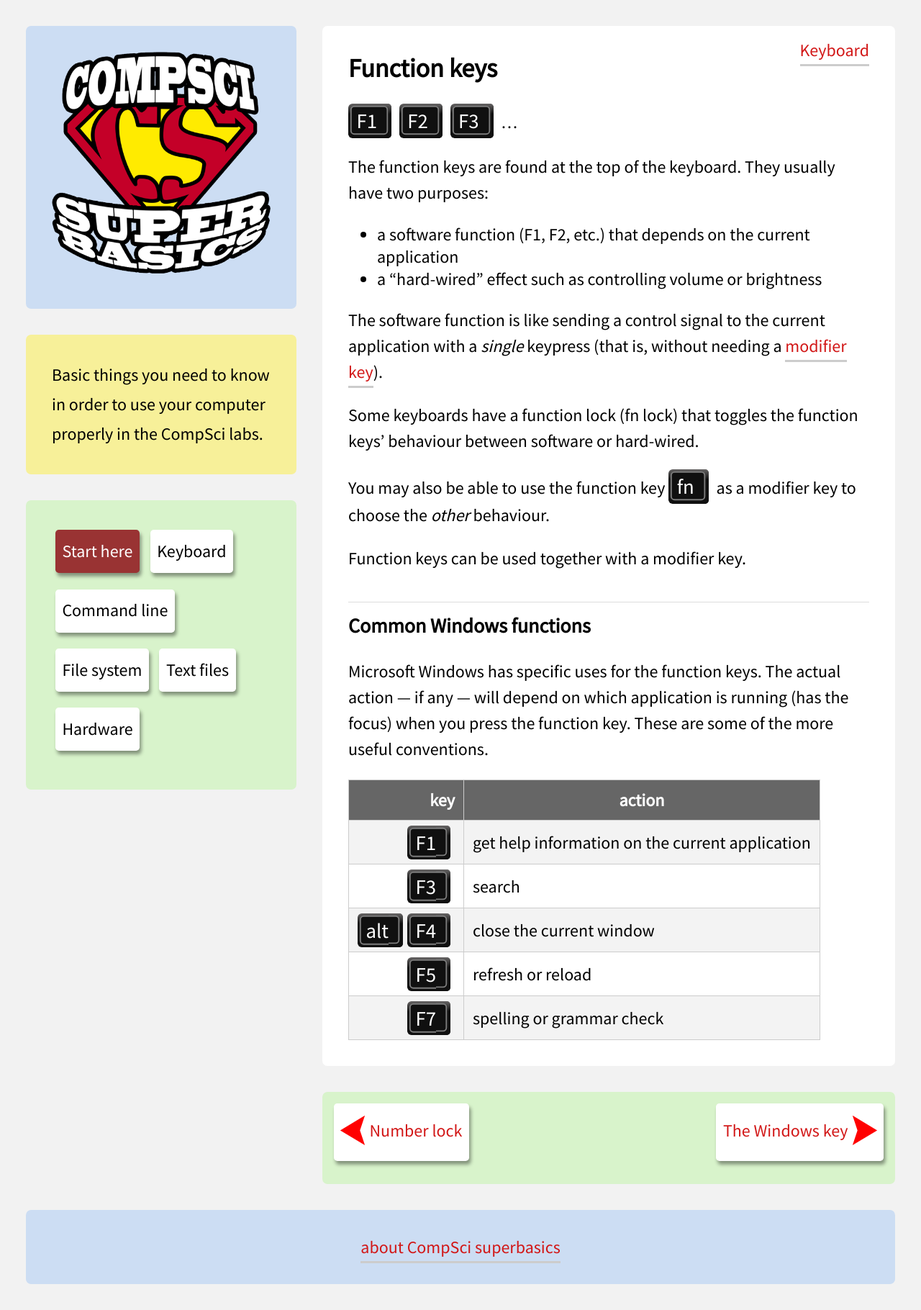
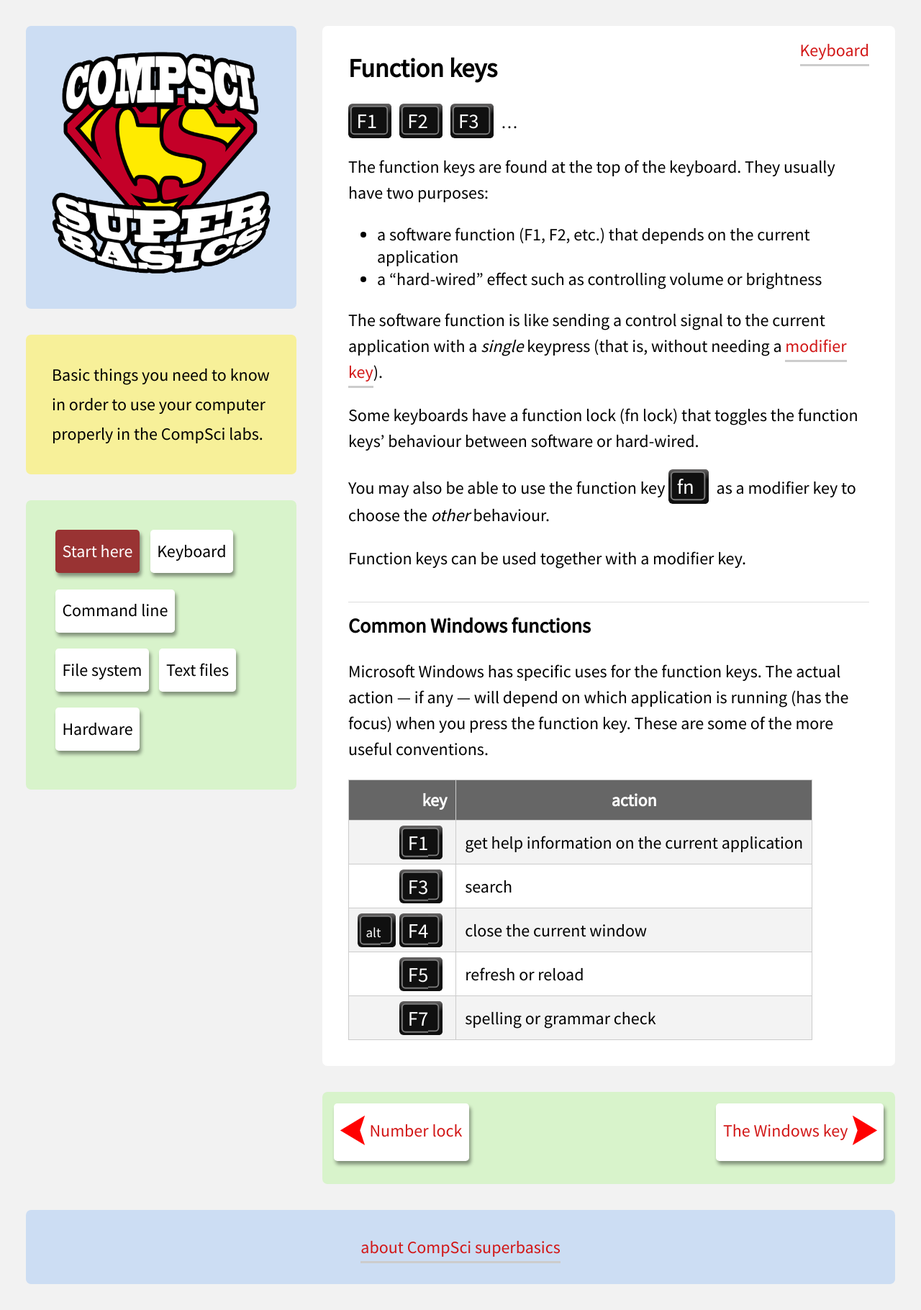
Before and after one commit to davewhiteland/compsci-superbasics, a Jekyll site: the page built from collections/_keyboard/function-keys.md, in a window 1280 px wide. Shown: the whole page at 72% size. Built offline with Jekyll 4.4.1, drawn with Linux system fonts in a browser that asks for light colours.

Commit message:
make alt key presentation match all the others (<sub>)

```diff
--- a/collections/_keyboard/function-keys.md
+++ b/collections/_keyboard/function-keys.md
@@ -37,6 +37,6 @@ press the function key. These are some of the more useful conventions.
 | --------------------------: | ----------------- |
 | <span class="key">F1</span> | get help information on the current application |
 | <span class="key">F3</span> | search            |
-| <span class="key">alt</span><span class="key">F4</span> | close the current window |
+| <span class="key"><sub>alt</sub></span><span class="key">F4</span> | close the current window |
 | <span class="key">F5</span> | refresh or reload |
 | <span class="key">F7</span> | spelling or grammar check |
```
